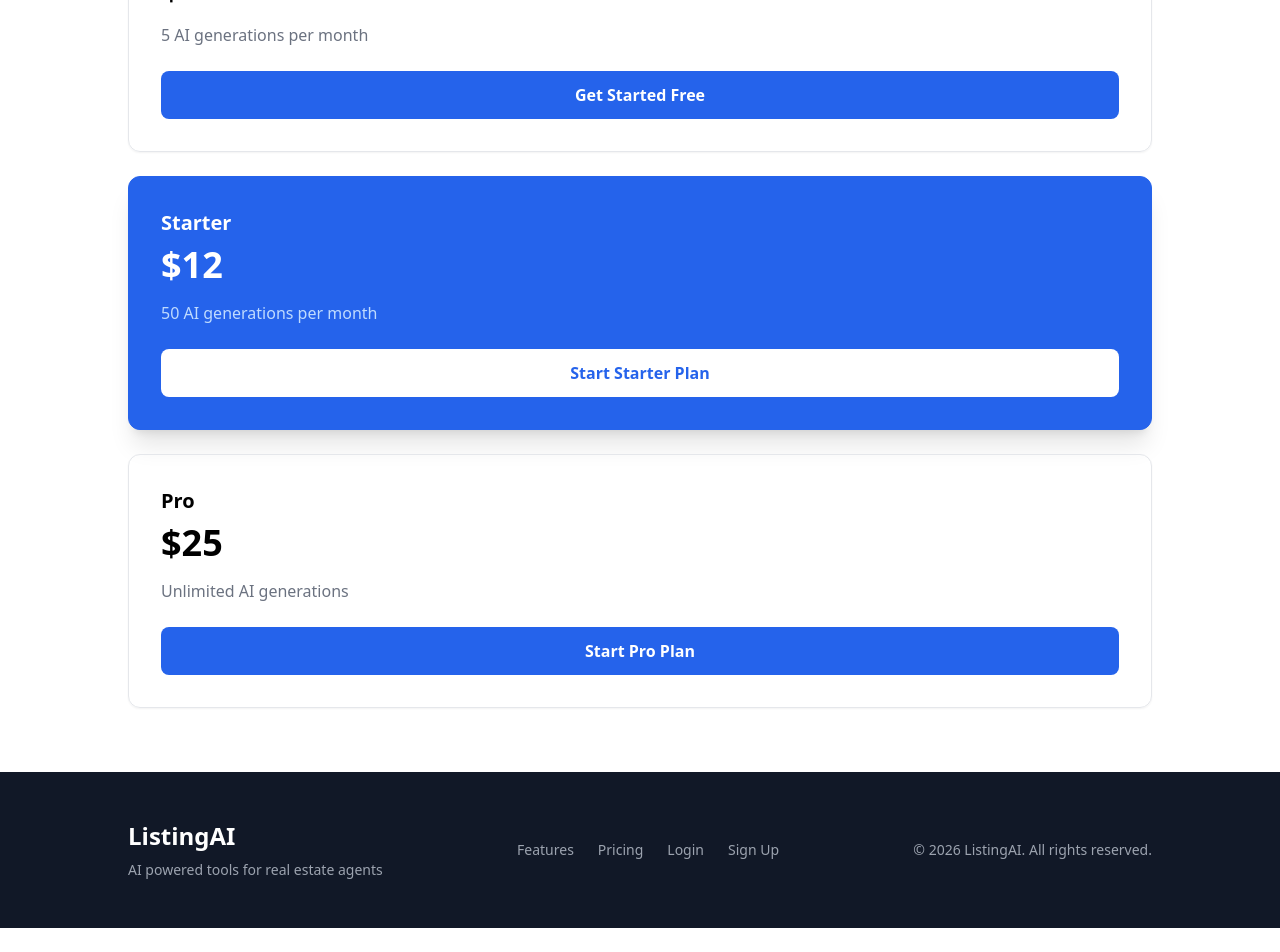
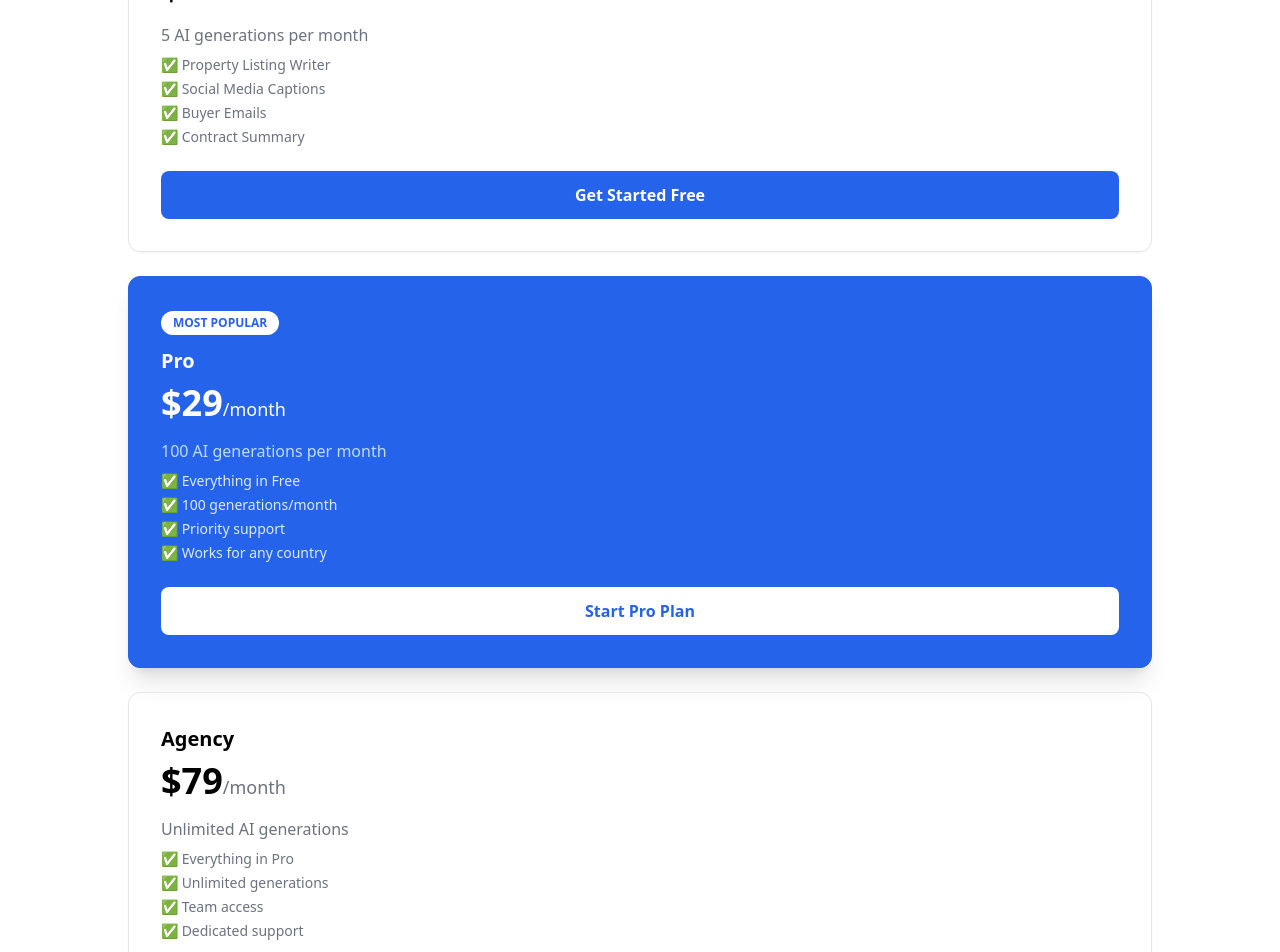
Before and after one commit to khancodewala/listingai, a Next.js app: page / in a window 1280 px wide. Shown: the part 1780-2732 px from the top of the page. Before the commit the page ends 2708 px from the top, so only its background shows below. Built offline with nearby package versions, Linux system fonts and the light colour scheme; no server answers.

Commit message:
fix: update pricing to match real Polar products

```diff
--- a/components/Pricing.js
+++ b/components/Pricing.js
@@ -5,24 +5,50 @@ export default function Pricing() {
         <h2 className="text-3xl font-bold text-center text-gray-800 mb-4">Simple, Transparent Pricing</h2>
         <p className="text-center text-gray-500 mb-12">Start free, upgrade when you are ready</p>
         <div className="flex flex-col gap-6">
+
+          {/* Free Plan */}
           <div className="rounded-xl p-8 border border-gray-200 shadow-sm w-full">
             <h3 className="text-xl font-bold mb-2">Free</h3>
             <div className="text-4xl font-bold mb-4">$0</div>
-            <p className="text-gray-500 mb-6">5 AI generations per month</p>
+            <p className="text-gray-500 mb-2">5 AI generations per month</p>
+            <ul className="text-gray-500 text-sm mb-6 space-y-1">
+              <li>✅ Property Listing Writer</li>
+              <li>✅ Social Media Captions</li>
+              <li>✅ Buyer Emails</li>
+              <li>✅ Contract Summary</li>
+            </ul>
             <a href="/signup" className="block text-center font-bold py-3 rounded-lg bg-blue-600 text-white hover:bg-blue-700">Get Started Free</a>
           </div>
+
+          {/* Pro Plan */}
           <div className="rounded-xl p-8 border border-blue-600 shadow-xl bg-blue-600 text-white w-full">
-            <h3 className="text-xl font-bold mb-2">Starter</h3>
-            <div className="text-4xl font-bold mb-4">$12</div>
-            <p className="text-blue-200 mb-6">50 AI generations per month</p>
-            <a href="/signup" className="block text-center font-bold py-3 rounded-lg bg-white text-blue-600 hover:bg-blue-50">Start Starter Plan</a>
+            <div className="inline-block bg-white text-blue-600 text-xs font-bold px-3 py-1 rounded-full mb-3">MOST POPULAR</div>
+            <h3 className="text-xl font-bold mb-2">Pro</h3>
+            <div className="text-4xl font-bold mb-4">$29<span className="text-lg font-normal">/month</span></div>
+            <p className="text-blue-200 mb-2">100 AI generations per month</p>
+            <ul className="text-blue-100 text-sm mb-6 space-y-1">
+              <li>✅ Everything in Free</li>
+              <li>✅ 100 generations/month</li>
+              <li>✅ Priority support</li>
+              <li>✅ Works for any country</li>
+            </ul>
+            <a href="/pricing" className="block text-center font-bold py-3 rounded-lg bg-white text-blue-600 hover:bg-blue-50">Start Pro Plan</a>
           </div>
+
+          {/* Agency Plan */}
           <div className="rounded-xl p-8 border border-gray-200 shadow-sm w-full">
-            <h3 className="text-xl font-bold mb-2">Pro</h3>
-            <div className="text-4xl font-bold mb-4">$25</div>
-            <p className="text-gray-500 mb-6">Unlimited AI generations</p>
-            <a href="/signup" className="block text-center font-bold py-3 rounded-lg bg-blue-600 text-white hover:bg-blue-700">Start Pro Plan</a>
+            <h3 className="text-xl font-bold mb-2">Agency</h3>
+            <div className="text-4xl font-bold mb-4">$79<span className="text-lg font-normal text-gray-500">/month</span></div>
+            <p className="text-gray-500 mb-2">Unlimited AI generations</p>
+            <ul className="text-gray-500 text-sm mb-6 space-y-1">
+              <li>✅ Everything in Pro</li>
+              <li>✅ Unlimited generations</li>
+              <li>✅ Team access</li>
+              <li>✅ Dedicated support</li>
+            </ul>
+            <a href="/pricing" className="block text-center font-bold py-3 rounded-lg bg-blue-600 text-white hover:bg-blue-700">Start Agency Plan</a>
           </div>
+
         </div>
       </div>
     </section>
```
